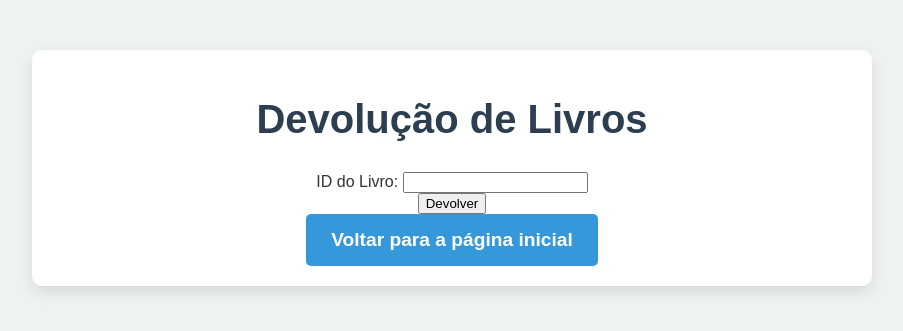
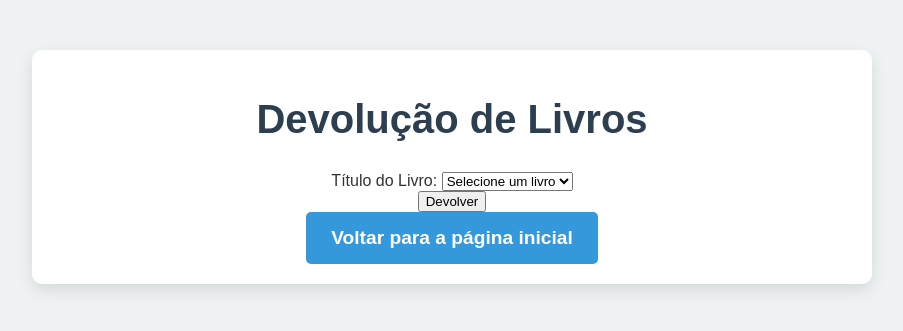
Before and after one commit to mlqpedropb/biblioteca, a Flask app: page /devolver in a window 1280 px wide. Shown: the top 331 px of the page, without its empty margins (188-1091 px from the left). Run offline with Flask 3, Linux system fonts and the light colour scheme.

Commit message:
first commit

```diff
--- a/app.py
+++ b/app.py
@@ -3,8 +3,6 @@ from models import Biblioteca
 
 app = Flask(__name__)
 biblioteca = Biblioteca()
-
-
 
 @app.route('/')
 def index():
@@ -22,24 +20,51 @@ def cadastro():
 
 @app.route('/consulta', methods=['GET'])
 def consulta():
-    busca = request.args.get('busca')
+    busca = request.args.get('busca', '')
     livros = biblioteca.consultar_livros(busca)
     return render_template('consulta.html', livros=livros)
 
-@app.route('/emprestimo', methods=['POST'])
+@app.route('/emprestimo', methods=['GET', 'POST'])
 def emprestimo():
-    livro_id = request.form['livro_id']
-    usuario = request.form['usuario']
-    biblioteca.emprestar_livro(livro_id, usuario)
-    return redirect(url_for('index'))
+    mensagem = ""
+    if request.method == 'POST':
+        livro_id = request.form['livro_id']
+        usuario = request.form['usuario']
+
+        if not livro_id:
+            mensagem = "Por favor, selecione um livro válido."
+        else:
+            sucesso = biblioteca.emprestar_livro(int(livro_id), usuario)  # Passa o ID como inteiro
+            if sucesso:
+                mensagem = "Empréstimo realizado com sucesso!"
+            else:
+                mensagem = "Livro não disponível para empréstimo."
+
+    livros_disponiveis = biblioteca.consultar_livros()  # Atualiza a lista de livros
+    return render_template('emprestimo.html', livros=livros_disponiveis, mensagem=mensagem)
 
 @app.route('/devolver', methods=['GET', 'POST'])
 def devolver():
+    mensagem = ""
     if request.method == 'POST':
-        # Lógica para processar a devolução do livro
-        pass
-    return render_template('devolver.html')
+        livro_id = request.form['livro_id']
 
+        if not livro_id:
+            mensagem = "Por favor, selecione um livro para devolver."
+        else:
+            sucesso = biblioteca.devolver_livro(int(livro_id))  # Passa o ID como inteiro
+            if sucesso:
+                mensagem = "Devolução realizada com sucesso!"
+            else:
+                mensagem = "Livro não encontrado ou não está emprestado."
+
+    livros_emprestados = biblioteca.consultar_livros_emprestados()
+    return render_template('devolver.html', livros=livros_emprestados, mensagem=mensagem)
+
+@app.route('/livros-emprestados', methods=['GET'])
+def livros_emprestados():
+    livros_emprestados = biblioteca.consultar_livros_emprestados()
+    return render_template('consultar_livros_emprestados.html', livros=livros_emprestados)
 
 if __name__ == '__main__':
     app.run(debug=True)
--- a/models.py
+++ b/models.py
@@ -19,9 +19,16 @@ class Biblioteca:
         return self.livros
 
     def emprestar_livro(self, livro_id, usuario):
-        if not self.livros[int(livro_id)].emprestado:
-            self.livros[int(livro_id)].emprestado = True
-            # Aqui você poderia adicionar lógica para registrar o usuário que fez o empréstimo
+        if not self.livros[livro_id].emprestado:
+            self.livros[livro_id].emprestado = True
+            return True  # Empréstimo bem-sucedido
+        return False  # Livro já está emprestado
 
     def devolver_livro(self, livro_id):
-        self.livros[int(livro_id)].emprestado = False
+        if self.livros[livro_id].emprestado:
+            self.livros[livro_id].emprestado = False
+            return True  # Devolução bem-sucedida
+        return False  # Livro não estava emprestado
+
+    def consultar_livros_emprestados(self):
+        return [livro for livro in self.livros if livro.emprestado]
--- a/templates/devolver.html
+++ b/templates/devolver.html
@@ -8,13 +8,24 @@
 <body>
     <div class="container">
         <h1>Devolução de Livros</h1>
+
+        {% if mensagem %}
+            <div class="mensagem">{{ mensagem }}</div>
+        {% endif %}
+
         <form method="post">
-            <label>ID do Livro:</label>
-            <input type="text" name="livro_id" required>
+            <label for="livro_id">Título do Livro:</label>
+            <select name="livro_id" id="livro_id" required>
+                <option value="">Selecione um livro</option>
+                {% for livro in livros %}
+                    <option value="{{ loop.index0 }}">{{ livro.titulo }}</option>  <!-- Usando o índice para o ID -->
+                {% endfor %}
+            </select>
             <div class="button-wrapper">
                 <input type="submit" value="Devolver">
             </div>
         </form>
+
         <a class="button" href="{{ url_for('index') }}">Voltar para a página inicial</a>
     </div>
 </body>
```
Also changed, not shown: templates/cadastro_usuario.html (deleted, +0 -25 lines), templates/consultar_livros_emprestados.html (added, +27 -0 lines), templates/emprestimo.html (+19 -5 lines).
